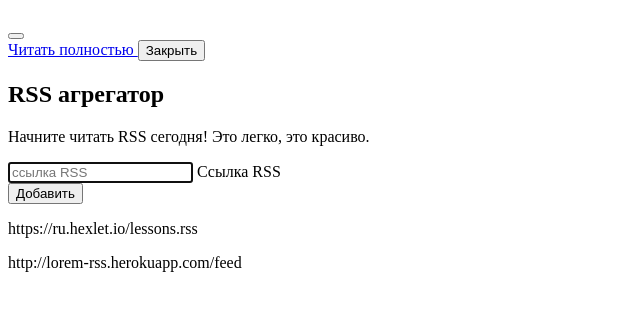
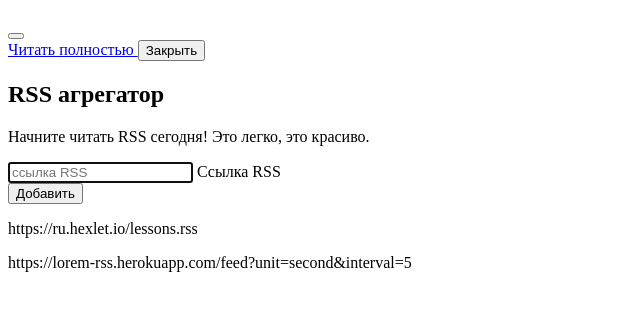
Before and after one commit to tigp/frontend-project-lvl3, a website: page index.html in a window 1280 px wide. Shown: the whole page, without its empty margins (0-640 px from the left). Drawn offline with Linux system fonts and the light colour scheme.

Commit message:
added a new example at feedback

```diff
--- a/index.html
+++ b/index.html
@@ -38,7 +38,7 @@
                     </div>
                 </form>
                 <p class="mt-2 mb-0 text-muted">https://ru.hexlet.io/lessons.rss</p>
-                <p class="mt-2 mb-0 text-muted">http://lorem-rss.herokuapp.com/feed</p>
+                <p class="mt-2 mb-0 text-muted">https://lorem-rss.herokuapp.com/feed?unit=second&interval=5</p>
                 <p class="feedback m-0 position-absolute small text-danger"></p>
             </div>
         </div>
```
